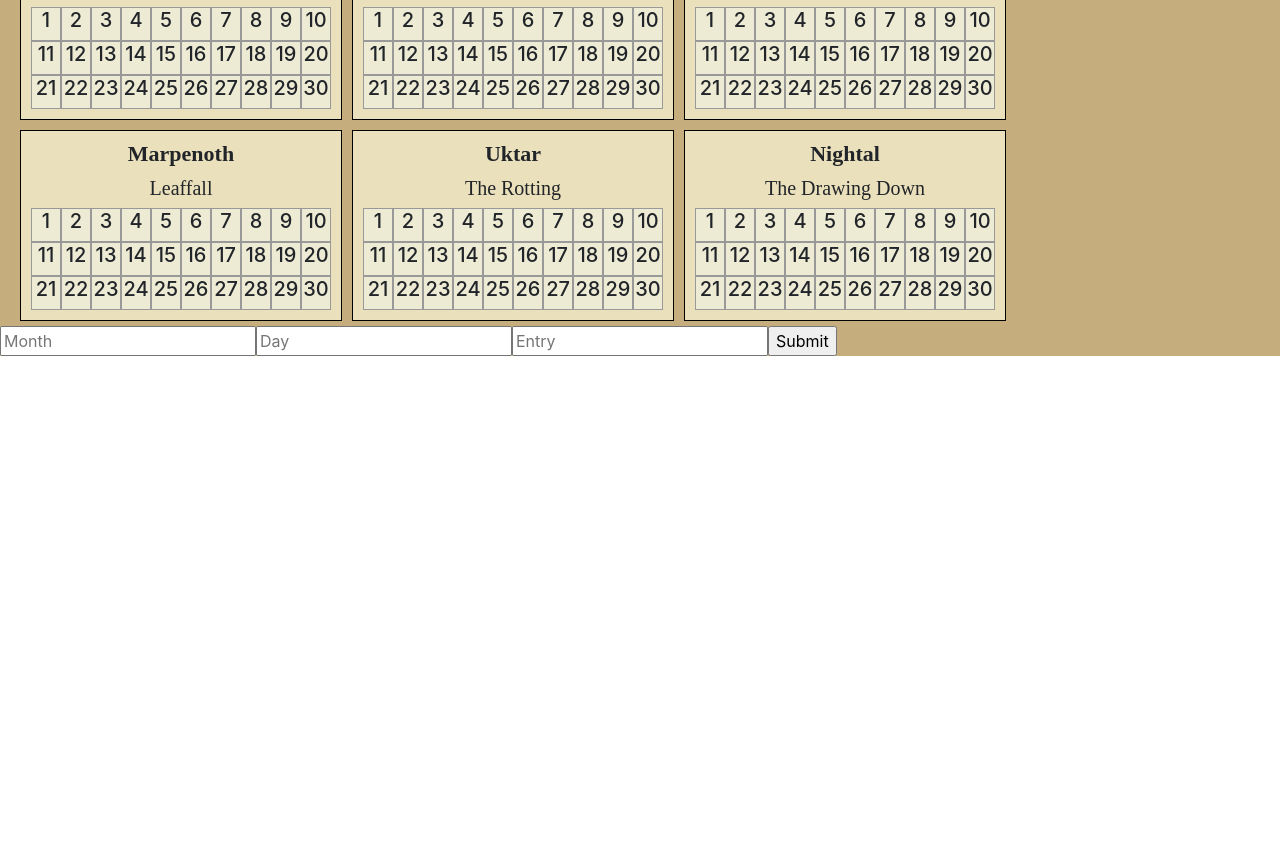
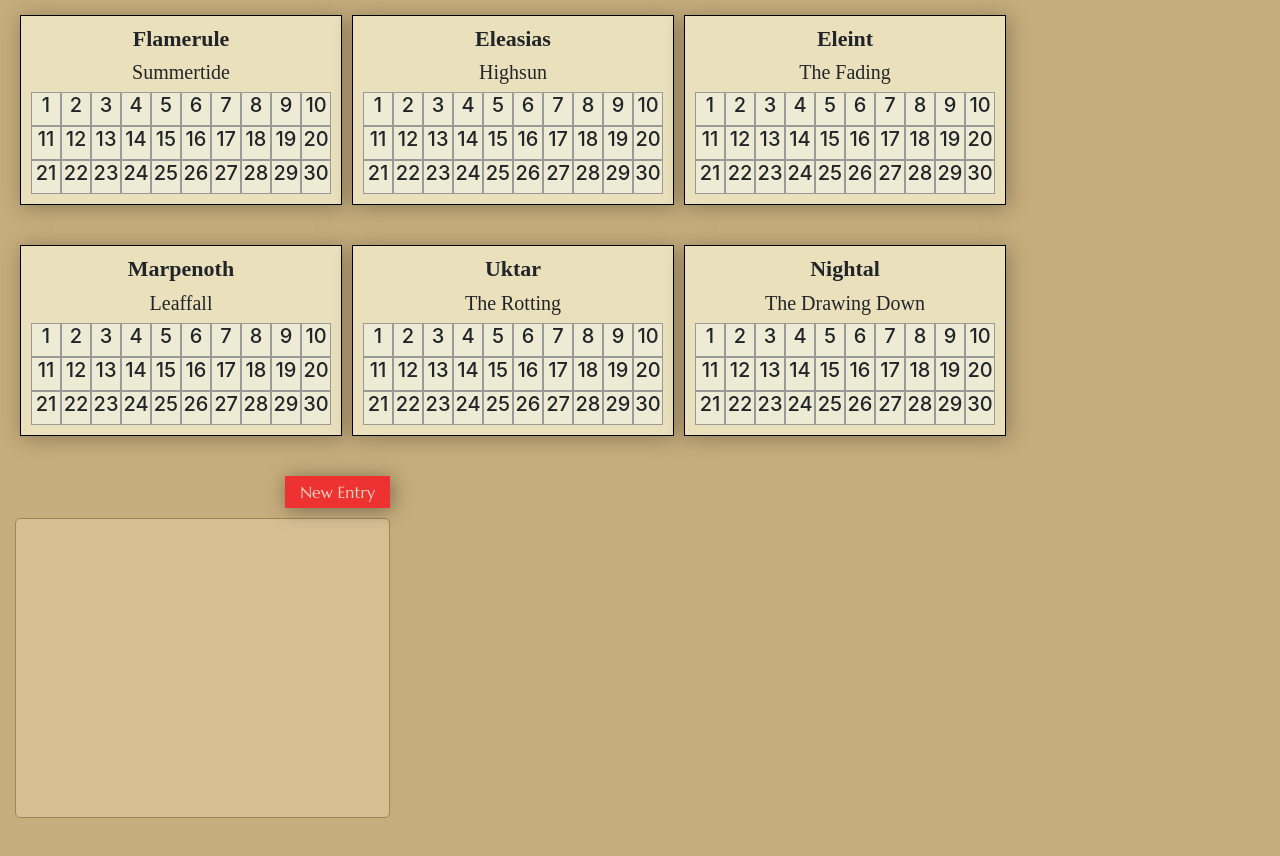
Before and after one commit to java152001/DMCompanion, a React (Create React App) app in the folder client/: page / in a window 1280 px wide. Shown: the part 700-1556 px from the top of the page. Before the commit the page ends 1056 px from the top, so only its background shows below. Built offline with nearby package versions, Linux system fonts and the light colour scheme; a web font is replaced by a local one.

Commit message:
Mostly done styling and functionality in a good place

```diff
--- a/client/src/components/Entry/entry.css
+++ b/client/src/components/Entry/entry.css
@@ -0,0 +1,16 @@
+.entry {
+    display: flex;
+    font-family: 'Marcellus', serif;
+}
+
+.entry .date {
+    white-space: nowrap;
+}
+
+.entry .year {
+    font-weight: bold;
+}
+
+.entry .event {
+    margin-left: 5px;
+}
--- a/client/src/components/Entry/index.jsx
+++ b/client/src/components/Entry/index.jsx
@@ -14,12 +14,10 @@ class Entry extends Component {
         return (
             <div className = "entry">
                 <div className = "date">
-                    <span className = "year">{this.props.year}</span>
-                    <span className = "month">{this.props.month}</span>
-                    <span className = "day">{this.props.day}</span>
+                    <span className = "year">{this.props.year} -- </span>
                 </div>
                 <div className = "event">
-                    <p className="event">{this.props.event}</p>
+                    <p className="eventText">{this.props.event}</p>
                 </div>
             </div>
         )
--- a/client/src/components/Form/form.css
+++ b/client/src/components/Form/form.css
@@ -0,0 +1,53 @@
+.entryForm {
+    width: 70%;
+    background-color: #B59D71;
+    padding: 25px;
+    transition: transform 1.2s ease;
+    transform: translateX(131%)
+}
+
+.entryForm.show {
+    transform: translateX(5%);
+}
+
+.entryForm form {
+    display: flex;
+    flex-wrap: wrap;
+}
+
+.entryForm form div {
+    margin-right: 10px;
+    font-family: 'Marcellus', serif;
+    font-size: 18px;
+}
+
+.entryForm textarea {
+    width: 100%;
+    margin-top: 15px;
+    margin-bottom: 25px;
+    height: 215px;
+    background-color: #D7BF93;
+    border: 1px solid #9B865C;
+    border-radius: 5px;
+    padding: 8px;
+    resize: none;
+    font-family: 'Marcellus', serif;
+}
+
+.entryForm textarea:focus {
+    outline: none;
+}
+
+.entryForm form input {
+    padding: 8px 24px;
+    background-color: #ED3231;
+    box-shadow: 2px 2px 20px rgba(0, 0, 0, 0.4);
+    cursor: pointer;
+    border: none;
+    outline: none;
+    line-height: 1;
+    color: #EED4C1;
+    font-size: 16px;
+    margin-bottom: 0;
+    font-family: 'Marcellus', serif;
+}
--- a/client/src/components/Form/index.jsx
+++ b/client/src/components/Form/index.jsx
@@ -7,7 +7,7 @@ class Form extends Component {
         super(props)
         console.log(props);
         this.state = {
-            year: 0,
+            year: '',
             month: '',
             day: '',
             entry: ''
@@ -21,6 +21,15 @@ class Form extends Component {
         );
     }
 
+    componentDidMount() {
+        this.setState({
+            year: this.props.year,
+            month: this.props.month,
+            day: this.props.day,
+            showForm: this.props.showForm
+        })
+    }
+
     componentDidUpdate() {
         const newProps = this.props;
         let newDate = newProps.month + newProps.day + newProps.year;
@@ -32,30 +41,34 @@ class Form extends Component {
                 day: newProps.day
             })
         }
+
+        if(newProps.showForm !== this.state.showForm) {
+            this.setState({
+                showForm: newProps.showForm
+            })
+        }
+
     }
 
     render() {
 
         return (
-            <div className = "entryForm">
+            <div className = {this.state.showForm ? 'entryForm show' : 'entryForm'}>
                 <form onSubmit={this.submitHandler}>
-                    <input
-                        type="text"
-                        value={this.state.month}
-                        onChange={ event => this.setState({ month: event.target.value })}
-                        placeholder="Month"
-                    />
-                    <input
-                        type="text"
-                        value={this.state.day}
-                        onChange={ event => this.setState({ day: event.target.value })}
-                        placeholder="Day"
-                    />
-                    <input
+                    <div className = "entryYear">
+                        {this.state.year}
+                    </div>
+                    <div className = "entryMonth">
+                        {this.state.month}
+                    </div>
+                    <div className = "entryDay">
+                        {this.state.day}
+                    </div>
+                    <textarea
                         type="text"
                         value={this.state.entry}
                         onChange={ event => this.setState({ entry: event.target.value })}
-                        placeholder="Entry"
+                        placeholder="Type your new entry"
                     />
                     <input
                         type="submit"
--- a/client/src/components/Month/month.css
+++ b/client/src/components/Month/month.css
@@ -1,9 +1,10 @@
 .monthCont .month {
     padding: 10px;
     border: 1px solid #000;
-    margin: 5px;
+    margin: 0 5px 40px;
     background: #EAE0BB;
     text-align: center;
+    box-shadow: 2px 2px 20px rgba(0, 0, 0, 0.3);
 }
 
 .monthCont .month .title {
--- a/client/src/components/Year/year.css
+++ b/client/src/components/Year/year.css
@@ -4,6 +4,7 @@
     align-items: center;
     font-family: 'Marcellus SC', serif;
     font-size: 40px;
+    margin-bottom: 30px;
 }
 
 .yearCont .year .label {
--- a/client/src/pages/Home/home.css
+++ b/client/src/pages/Home/home.css
@@ -1,5 +1,7 @@
 .Home {
     background: #C6AD7D;
+    padding-bottom: 50px;
+    overflow: hidden;
 }
 
 .Home .titleCont {
@@ -30,3 +32,55 @@
     padding: 0 15px;
     margin: 0 auto;
 }
+
+.Home .inputCont {
+    max-width: 1358px;
+    padding: 0 15px;
+    margin: 0 auto;
+    display: flex;
+}
+
+.Home .entryCont {
+    width: 30%;
+}
+
+.Home .entryCont .topEntry {
+    display: flex;
+    align-items: center;
+    justify-content: space-between;
+    margin-bottom: 10px;
+}
+
+.Home .topEntry .entryDate {
+    display: flex;
+}
+
+.Home .topEntry .entryDate h3 {
+    font-family: 'Marcellus', serif;
+    margin-right: 20px;
+    line-height: 1;
+    margin-bottom: 0;
+}
+
+.Home .topEntry .newEntry {
+    padding: 8px 15px;
+    background-color: #ED3231;
+    box-shadow: 2px 2px 20px rgba(0, 0, 0, 0.4);
+    cursor: pointer;
+}
+
+.Home .topEntry .newEntry h4 {
+    font-family: 'Marcellus', serif;
+    line-height: 1;
+    color: #EED4C1;
+    font-size: 16px;
+    margin-bottom: 0;
+}
+
+.Home .entryCont .bottomEntry {
+    padding: 10px;
+    border: 1px solid #9B865C;
+    background-color: #D7BF93;
+    border-radius: 5px;
+    min-height: 300px;
+}
--- a/client/src/pages/Home/index.jsx
+++ b/client/src/pages/Home/index.jsx
@@ -14,6 +14,7 @@ export default class Home extends Component {
 			selectedMonth: '',
 			selectedYear: 1469,
 			eventData: [],
+			showForm : false,
 			months: [
 				{ name: "Hammer",
 				commonName: "Deepwinter"},
@@ -44,6 +45,7 @@ export default class Home extends Component {
 		this.dayClick = this.dayClick.bind(this);
 		this.updateEvents = this.updateEvents.bind(this);
 		this.yearClick = this.yearClick.bind(this);
+		this.showForm = this.showForm.bind(this);
 	}
 
 	dayClick(month, date) {
@@ -51,6 +53,11 @@ export default class Home extends Component {
 			selectedMonth: month,
 			selectedDate: date
 		})
+	}
+
+	showForm() {
+		const currentState = this.state.showForm;
+		this.setState({ showForm: !currentState })
 	}
 
 	yearClick(year) {
@@ -94,20 +101,34 @@ export default class Home extends Component {
 						/>
 					))}
 				</div>
-				<Form
-					month = {this.state.selectedMonth}
-					day = {this.state.selectedDate}
-					year = {this.state.selectedYear}
-				/>
-				<div className = "entryCont">
-					{this.state.eventData.map(entry => (
-						<Entry
-							year = {entry.year}
-							month = {entry.month}
-							day = {entry.day}
-							event = {entry.entry}
-						/>
-					))}
+				<div className="inputCont">
+					<div className = "entryCont">
+						<div className = "topEntry">
+							<div className = "entryDate">
+								<h3 className = "month">{this.state.selectedMonth}</h3>
+								<h3 className = "day">{this.state.selectedDate}</h3>
+							</div>
+							<div className = "newEntry"
+								onClick = {this.showForm}
+							>
+								<h4>New Entry</h4>
+							</div>
+						</div>
+						<div className="bottomEntry">
+							{this.state.eventData.map(entry => (
+								<Entry
+									year = {entry.year}
+									event = {entry.entry}
+								/>
+							))}
+						</div>
+					</div>
+					<Form
+						showForm = {this.state.showForm}
+						month = {this.state.selectedMonth}
+						day = {this.state.selectedDate}
+						year = {this.state.selectedYear}
+					/>
 				</div>
 			</div>
 		)
```
